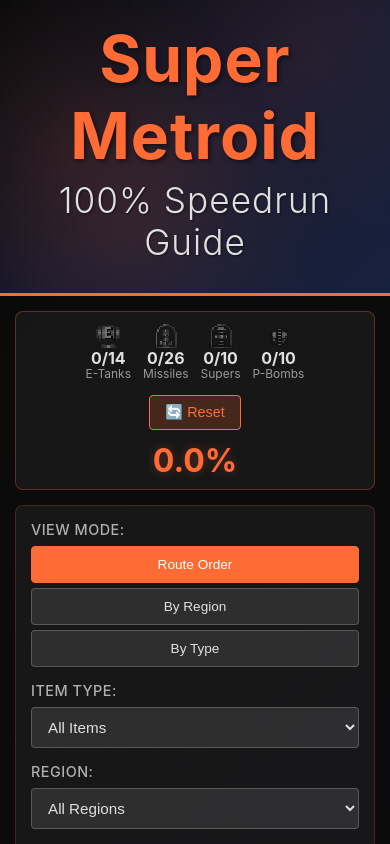
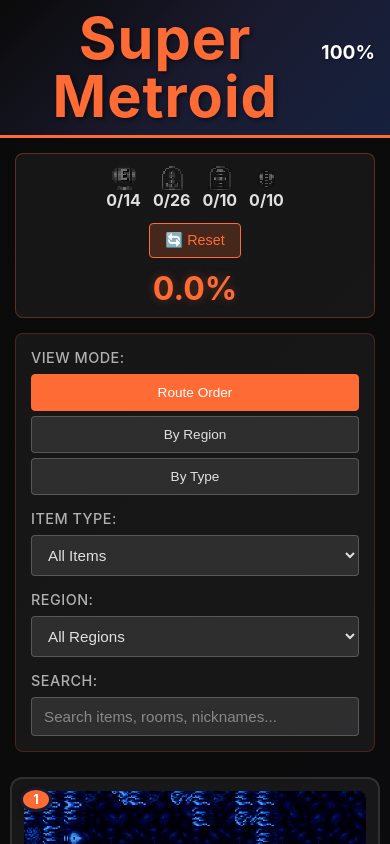
Before and after one commit to kennycason/super_metroid_100pct, a React (Create React App) app: page / in a window 390 px wide. Shown: the top 844 px of the page. Built offline with nearby package versions, Linux system fonts and the light colour scheme; the HTML template or start-up script is replaced by a standard one.

Commit message:
stash work

```diff
--- a/src/components/Header.css
+++ b/src/components/Header.css
@@ -2,23 +2,10 @@
   position: relative;
   background: linear-gradient(135deg, #0a0a0a 0%, #1a1a2e 50%, #16213e 100%);
   color: white;
-  padding: 30px 20px;
+  padding: 15px 20px;
   text-align: center;
   border-bottom: 3px solid #ff6b35;
   overflow: hidden;
-}
-
-.header-bg {
-  position: absolute;
-  top: 0;
-  left: 0;
-  right: 0;
-  bottom: 0;
-  background:
-    radial-gradient(circle at 20% 50%, rgba(255, 107, 53, 0.1) 0%, transparent 50%),
-    radial-gradient(circle at 80% 20%, rgba(255, 107, 53, 0.05) 0%, transparent 50%),
-    radial-gradient(circle at 40% 80%, rgba(255, 107, 53, 0.08) 0%, transparent 50%);
-  z-index: 1;
 }
 
 .header-content {
@@ -30,65 +17,61 @@
 
 .title {
   margin: 0;
-  margin-bottom: 10px;
+  display: flex;
+  align-items: baseline;
+  justify-content: center;
+  gap: 8px;
 }
 
 .title-main {
-  display: block;
-  font-size: 3em;
+  font-size: 2.5em;
   font-weight: bold;
   color: #ff6b35;
   text-shadow: 2px 2px 4px rgba(0, 0, 0, 0.5);
   letter-spacing: 2px;
+  line-height: 1;
 }
 
-.title-sub {
-  display: block;
-  font-size: 1.5em;
-  font-weight: 300;
-  color: #e0e0e0;
+.title-super {
+  font-size: 0.6em;
+  font-weight: bold;
+  color: white;
   text-shadow: 1px 1px 2px rgba(0, 0, 0, 0.5);
-  letter-spacing: 1px;
-  margin-top: 5px;
-}
-
-.subtitle {
-  font-size: 1.1em;
-  color: #b0b0b0;
-  font-weight: 300;
-  text-shadow: 1px 1px 2px rgba(0, 0, 0, 0.5);
+  vertical-align: top;
+  margin-left: 4px;
 }
 
 /* Responsive Design */
 @media (max-width: 768px) {
   .header {
-    padding: 20px 15px;
+    padding: 12px 15px;
   }
 
   .title-main {
-    font-size: 2.5em;
+    font-size: 2em;
   }
 
-  .title-sub {
-    font-size: 1.3em;
-  }
-
-  .subtitle {
-    font-size: 1em;
+  .title-super {
+    font-size: 0.6em;
   }
 }
 
 @media (max-width: 480px) {
+  .header {
+    padding: 10px 15px;
+  }
+
   .title-main {
-    font-size: 2em;
+    font-size: 1.8em;
     letter-spacing: 1px;
   }
 
-  .title-sub {
-    font-size: 1.1em;
+  .title-super {
+    font-size: 0.6em;
+    margin-left: 2px;
   }
 
-  .subtitle {
-    font-size: 0.9em;
+  .title {
+    gap: 4px;
   }
 }
--- a/src/components/Header.tsx
+++ b/src/components/Header.tsx
@@ -7,13 +7,9 @@
       <div className="header-content">
         <h1 className="title">
           <span className="title-main">Super Metroid</span>
-          <span className="title-sub">100% Speedrun Guide</span>
+          <sup className="title-super">100%</sup>
         </h1>
-        {/* <div className="subtitle">
-          Complete item checklist with images • World Record: 1:12:17 by ShinyZeni
-        </div> */}
       </div>
-      <div className="header-bg"></div>
     </header>
   );
 };
--- a/src/components/ProgressTracker.tsx
+++ b/src/components/ProgressTracker.tsx
@@ -53,7 +53,7 @@
               className="counter-icon"
             />
             <span className="counter-text">{counters.energyTanks.collected}/{counters.energyTanks.total}</span>
-            <span className="counter-label">E-Tanks</span>
+            {/* <span className="counter-label">E-Tanks</span> */}
           </div>
           <div className="counter-item">
             <SpriteIcon
@@ -63,7 +63,7 @@
               className="counter-icon"
             />
             <span className="counter-text">{counters.missiles.collected}/{counters.missiles.total}</span>
-            <span className="counter-label">Missiles</span>
+            {/* <span className="counter-label">Missiles</span> */}
           </div>
           <div className="counter-item">
             <SpriteIcon
@@ -73,7 +73,7 @@
               className="counter-icon"
             />
             <span className="counter-text">{counters.superMissiles.collected}/{counters.superMissiles.total}</span>
-            <span className="counter-label">Supers</span>
+            {/* <span className="counter-label">Supers</span> */}
           </div>
           <div className="counter-item">
             <SpriteIcon
@@ -83,7 +83,7 @@
               className="counter-icon"
             />
             <span className="counter-text">{counters.powerBombs.collected}/{counters.powerBombs.total}</span>
-            <span className="counter-label">P-Bombs</span>
+            {/* <span className="counter-label">P-Bombs</span> */}
           </div>
         </div>
 
```
